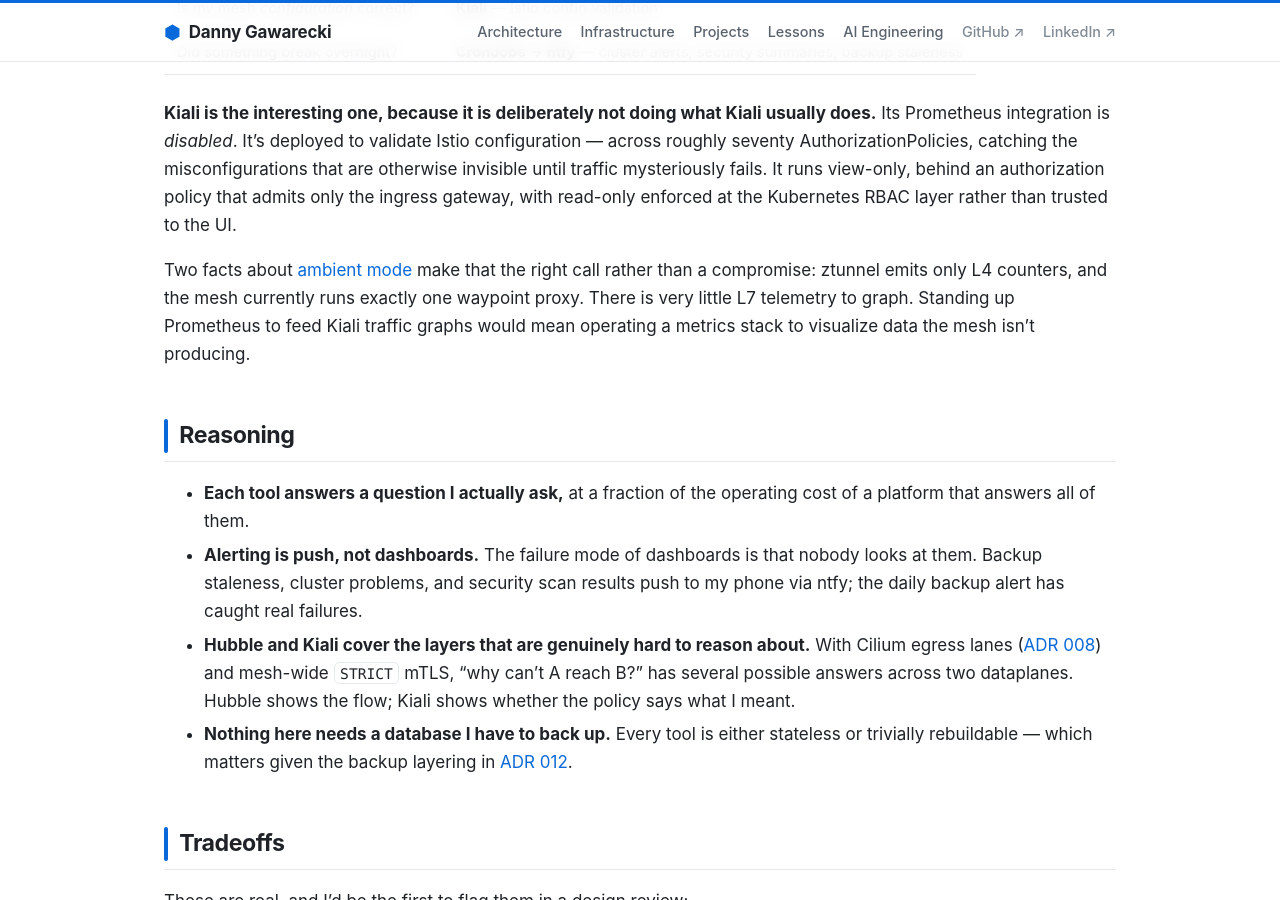
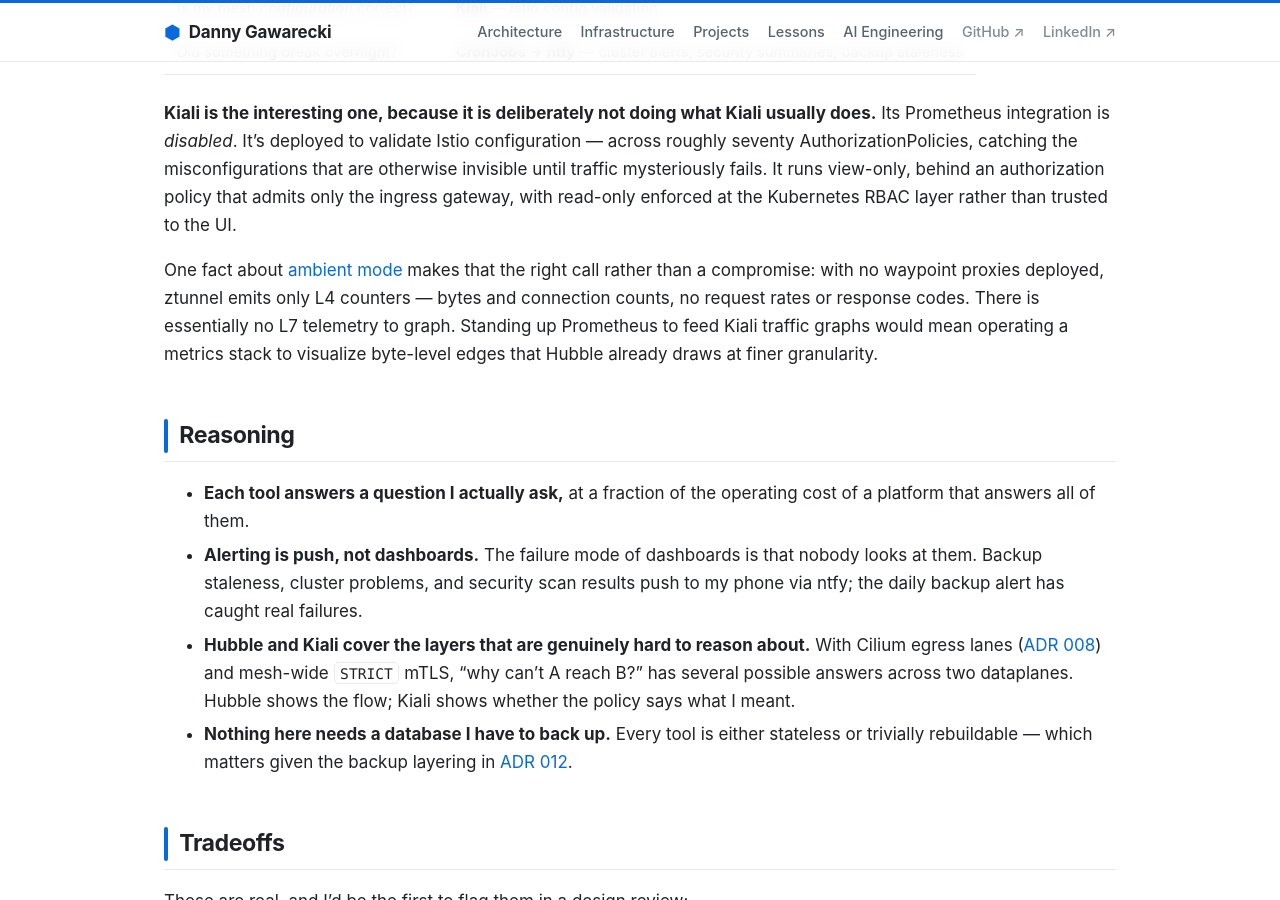
Before and after one commit to dannygawarecki/homelab-architecture, a Jekyll site: the page built from architecture/decisions/016-observability-approach.md, in a window 1280 px wide and 900 px high, scrolled down 1254 px. Built offline with Jekyll 4.4.1, drawn with Linux system fonts in a browser that asks for light colours.

Commit message:
Fix incorrect waypoint claim in ADR 016
ADR 016 stated the mesh runs "exactly one waypoint proxy," which contradicted
ADR 009 ("no waypoints are currently deployed"). The manifests confirm ADR 009
is right: home-lab/big-recipes/public/ carries comments explicitly stating the
cluster has none, and no waypoint resource exists anywhere.

The claim traced to a stale comment in kiali/values.yaml that conflates "the one
place that would need a waypoint" with "one waypoint exists." Corrected, and the
argument is stronger for it — zero waypoints means even less L7 telemetry to
justify running a metrics stack.

Co-Authored-By: Claude Opus 5 <noreply@anthropic.com>

```diff
--- a/architecture/decisions/016-observability-approach.md
+++ b/architecture/decisions/016-observability-approach.md
@@ -33,7 +33,7 @@ Run **narrow tools scoped to specific layers**, and accept that there is no unif
 
 **Kiali is the interesting one, because it is deliberately not doing what Kiali usually does.** Its Prometheus integration is *disabled*. It's deployed to validate Istio configuration — across roughly seventy AuthorizationPolicies, catching the misconfigurations that are otherwise invisible until traffic mysteriously fails. It runs view-only, behind an authorization policy that admits only the ingress gateway, with read-only enforced at the Kubernetes RBAC layer rather than trusted to the UI.
 
-Two facts about [ambient mode](../009-istio-ambient-mode/) make that the right call rather than a compromise: ztunnel emits only L4 counters, and the mesh currently runs exactly one waypoint proxy. There is very little L7 telemetry to graph. Standing up Prometheus to feed Kiali traffic graphs would mean operating a metrics stack to visualize data the mesh isn't producing.
+One fact about [ambient mode](../009-istio-ambient-mode/) makes that the right call rather than a compromise: with no waypoint proxies deployed, ztunnel emits only L4 counters — bytes and connection counts, no request rates or response codes. There is essentially no L7 telemetry to graph. Standing up Prometheus to feed Kiali traffic graphs would mean operating a metrics stack to visualize byte-level edges that Hubble already draws at finer granularity.
 
 ## Reasoning
 
```
